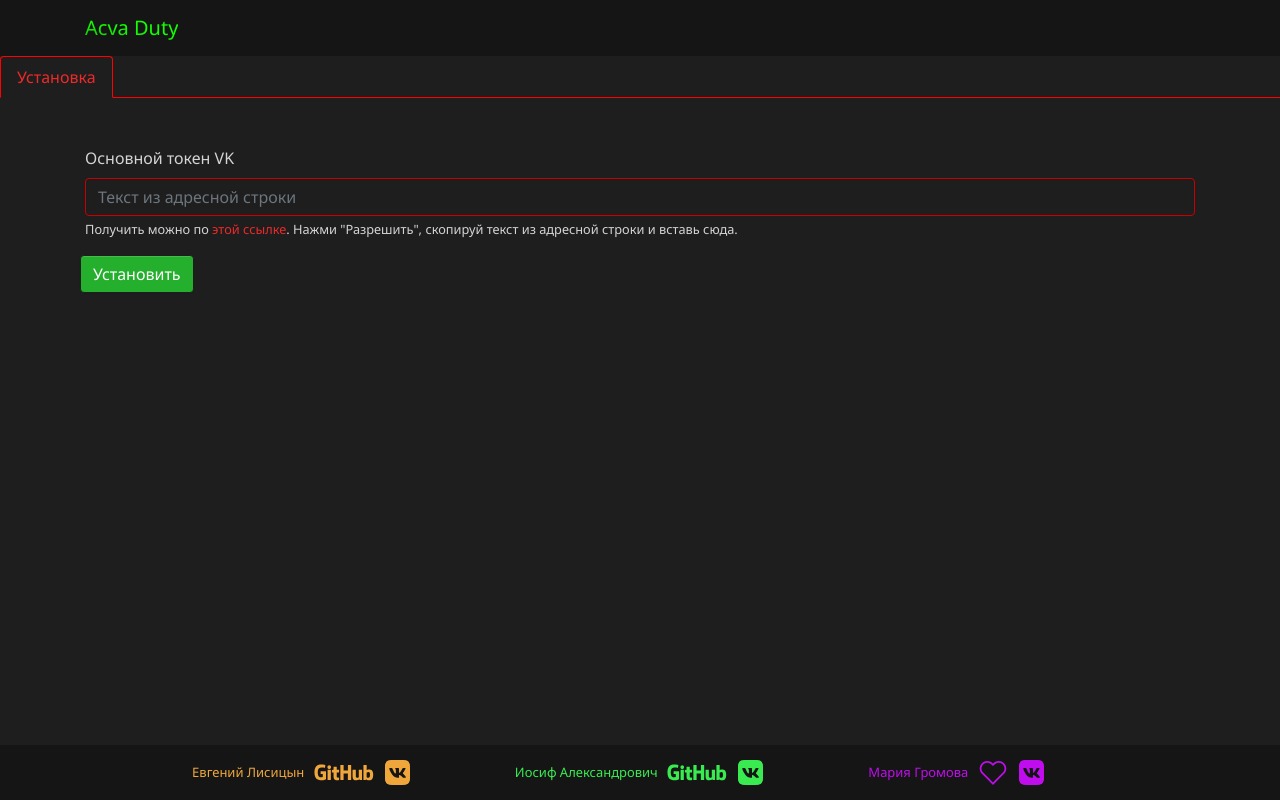
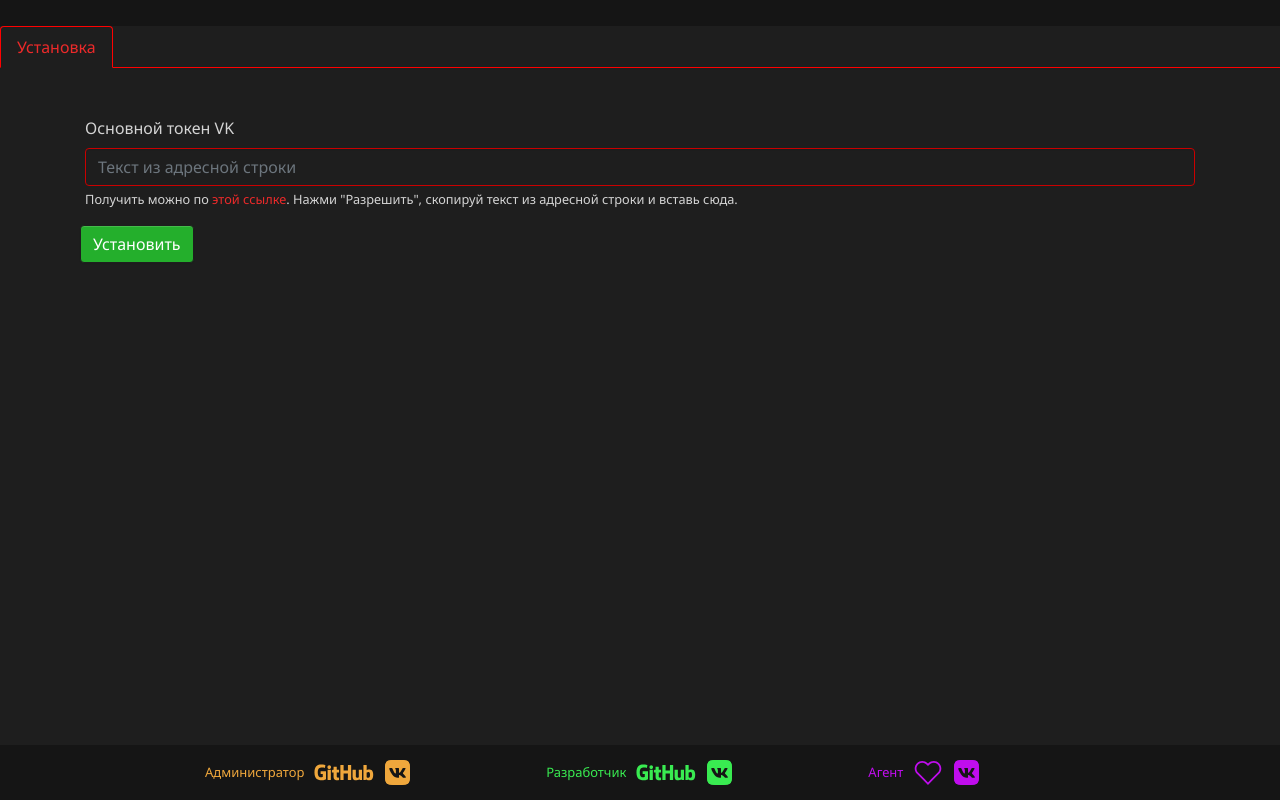
Before and after one commit to Azeget/ICADS, a Flask app: page /install in a window 1280 px wide. Run offline with Flask 2, Linux system fonts and the light colour scheme; parts of the project's set-up code (start-up, migrations or seed data) failed here and were passed over; some libraries are stand-ins or nearby versions.

Commit message:
Update layout.html

```diff
--- a/duty/templates/layout.html
+++ b/duty/templates/layout.html
@@ -13,7 +13,7 @@
   <meta name="apple-mobile-web-app-status-bar-style" content="#151515">
 
   <meta property="og:image" content="/static/img/og.png" />
-  <meta property="og:title" content="IrCA Duty" />
+  <meta property="og:title" content="Acva Duty" />
   <meta property="og:description" content="Веб-морда" />
 
   <script src="https://vk.com/js/api/openapi.js?162" type="text/javascript"></script>
@@ -38,14 +38,14 @@
   <script src="/static/js/site.js"></script>
 
 
-  <title>Acva Duty</title>
+  <title></title>
 </head>
 
 <body class="d-flex flex-column" style="background-color: #1E1E1E">
   <nav class="navbar navbar-expand-md navbar-dark bg-dark">
     <div class="container">
       <a class="navbar-brand" href="/">
-        <b>Acva Duty</b>
+        <b></b>
       </a>
     </div>
   </nav>
@@ -55,7 +55,7 @@
       <div class="py-12">
         <div class="container">
           <div class="row">
-            <p>Для работы сайта требуются javascript и cookies, включи их</p>
+            <p>Для работы сайта требуются javascript и cookies</p>
           </div>
         </div>
       </div>
@@ -65,7 +65,7 @@
       <div class="container">
         <div class="row">
           <div class="col-md-12">
-            <p>Для работы сайта требуются cookies, включи их</p>
+            <p>Для работы сайта требуются cookies</p>
             <script>
               if (navigator.cookieEnabled) { $("#cookies-blocked").hide(); }
             </script>
@@ -140,13 +140,13 @@
     <div class="container-fluid">
       <div class="row">
         <div class="col-sm text-md-right text-center">
-          <small style="font-size: 13px;color: #efa73c;">Евгений Лисицын</small>
-          <a href="https://github.com/Obnovlator3000" style="text-decoration: none;">
+          <small style="font-size: 13px;color: #efa73c;">Администратор</small>
+          <a href="none" style="text-decoration: none;">
             <svg width="70" height="21" viewBox="0 0 76 24.9">
               <use href="#ghLogo" fill="#efa73c" />
             </svg>
           </a>
-          <a href="https://vk.com/id230192963">
+          <a href="https://vk.com/james_gladkih">
             <svg width="29" height="29" viewBox="0 0 2.34 2.34">
               <use href="#vkBase" fill="#efa73c" />
               <use href="#vkLogo" />
@@ -157,13 +157,13 @@
           <div class="p-1"></div>
         </div>
         <div class="col-sm text-center">
-          <small style="font-size: 13px;color: #39eb51;">Иосиф Александрович</small>
-          <a href="https://github.com/Elchinchel" style="text-decoration: none;">
+          <small style="font-size: 13px;color: #39eb51;">Разработчик</small>
+          <a href="https://github.com/Azeget" style="text-decoration: none;">
             <svg width="70" height="21" viewBox="0 0 76 24.9">
               <use href="#ghLogo" fill="#39eb51" />
             </svg>
           </a>
-          <a href="https://vk.com/iosiphpage">
+          <a href="https://vk.com/mavan_best">
             <svg width="29" height="29" viewBox="0 0 2.34 2.34">
               <use href="#vkBase" fill="#39eb51" />
               <use href="#vkLogo" />
@@ -174,8 +174,8 @@
           <div class="p-1"></div>
         </div>
         <div class="col-sm text-md-left text-center">
-          <small style="font-size: 13px;color: #c00ded;">Мария Громова</small>
-          <a href="https://vk.com/id549315693">
+          <small style="font-size: 13px;color: #c00ded;">Агент</small>
+          <a href="https://vk.com/adam_frymov">
             <svg xmlns="http://www.w3.org/2000/svg" xmlns:xlink="http://www.w3.org/1999/xlink" version="1.1" width="40"
               height="27" viewBox="0 0 256 256" xml:space="preserve">
               <defs>
```
